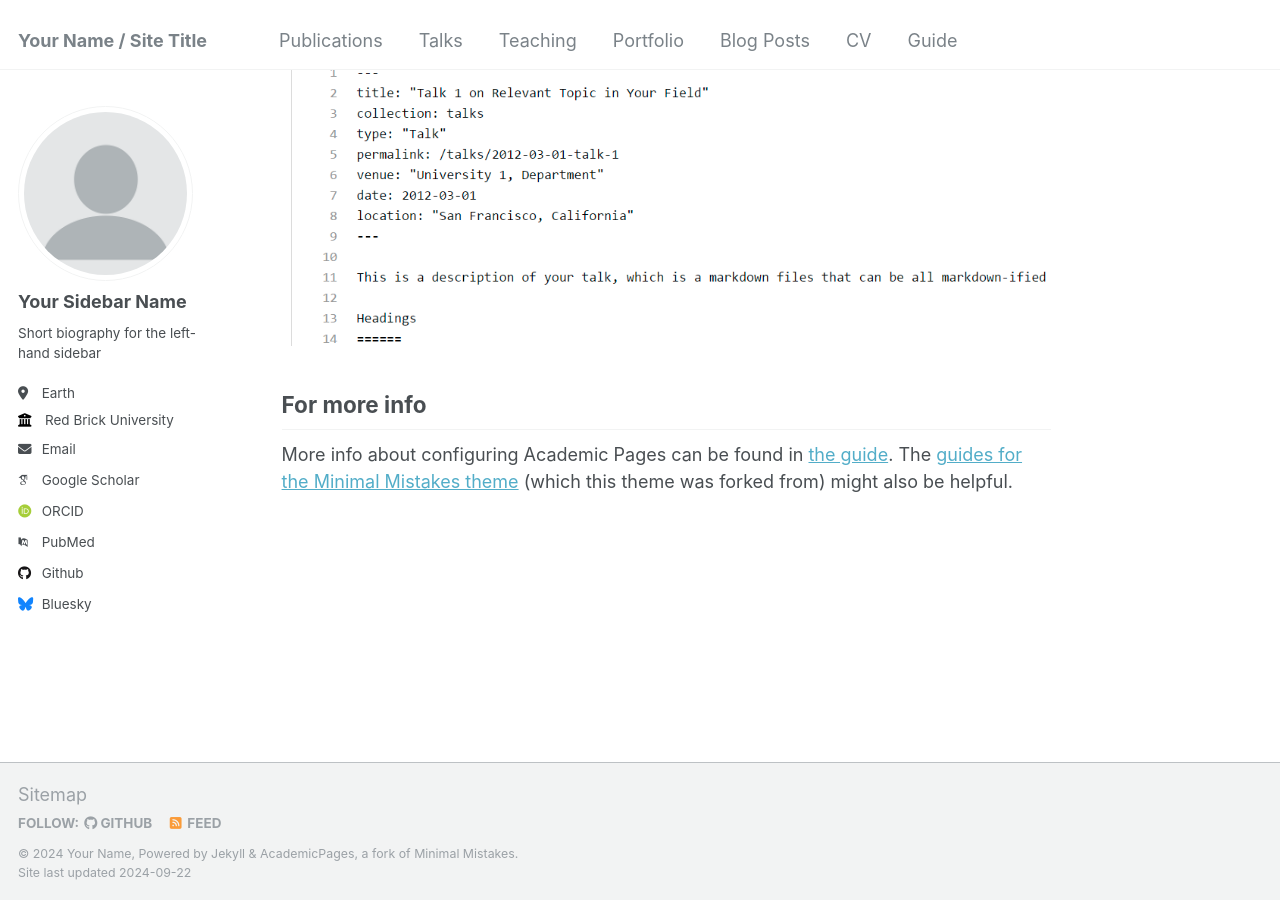
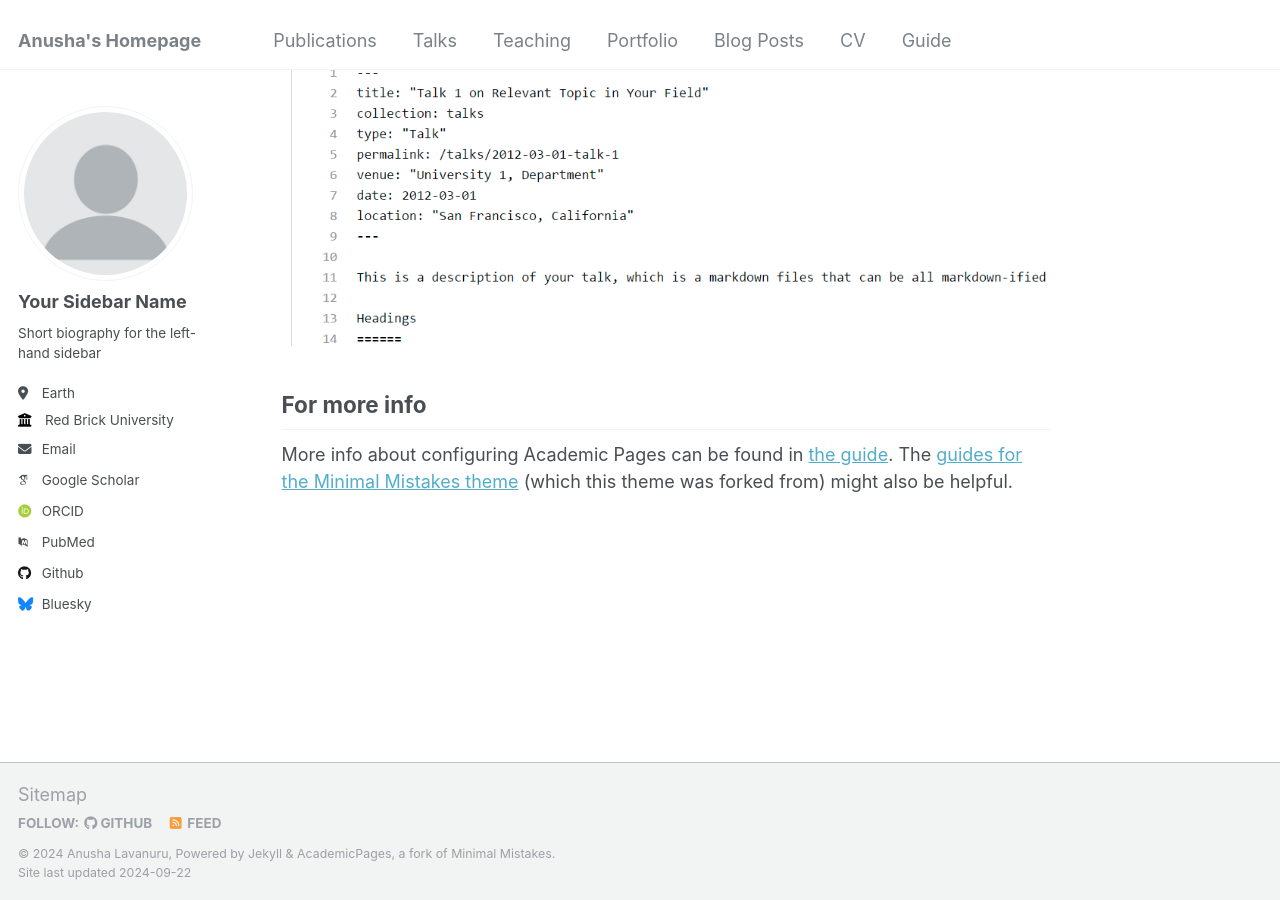
Before and after one commit to AnushaLavanuru5/AnushaL.github.io, a Jekyll site: the page built from _pages/about.md, in a window 1280 px wide and 900 px high, scrolled down 2643 px. Built offline with Jekyll 4.4.1, drawn with Linux system fonts in a browser that asks for light colours; some web fonts are replaced.

Commit message:
Update _config.yml

```diff
--- a/_config.yml
+++ b/_config.yml
@@ -8,9 +8,9 @@
 
 # Basic Site Settings
 locale                   : "en-US"
-title                    : "Your Name / Site Title"
+title                    : "Anusha's Homepage"
 title_separator          : "-"
-name                     : &name "Your Name"
+name                     : &name "Anusha Lavanuru"
 description              : &description "personal description"
 url                      : https://academicpages.github.io # the base hostname & protocol for your site e.g. "https://mmistakes.github.io"
 baseurl                  : "" # the subpath of your site, e.g. "/blog"
```
